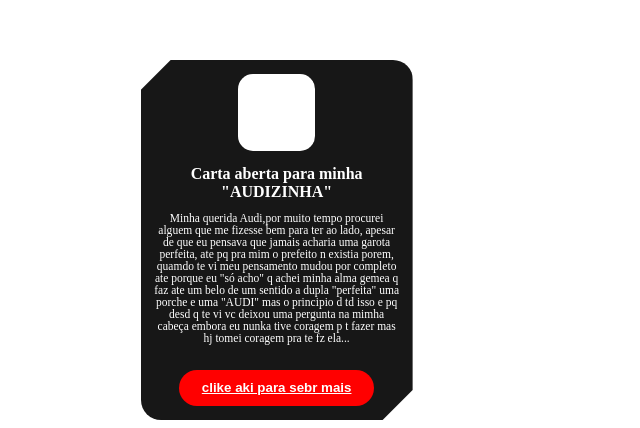
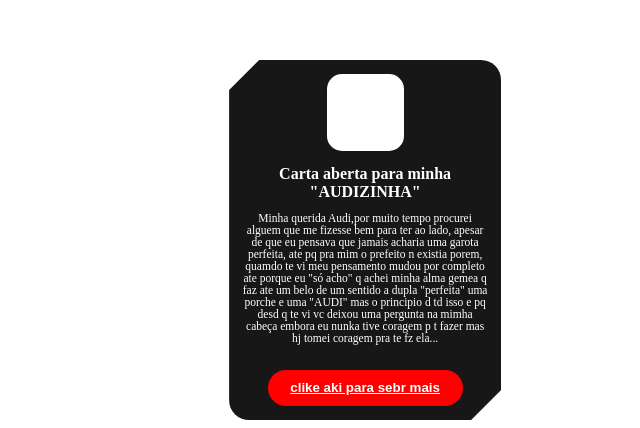
Before and after one commit to Zedoradinholixo/Foi, a plain HTML site: page index.html in a window 1280 px wide. Shown: the part 572-1000 px from the top of the page, without its empty margins (196-836 px from the left). Drawn offline with Linux system fonts and the light colour scheme.

Commit message:
Add files via upload

```diff
--- a/index.html
+++ b/index.html
@@ -20,7 +20,7 @@
   display: flex;
   flex-direction: column;
   margin-top:50%;
-  margin-left:26%;
+  margin-left:33%;
 }
 
 .card span {
```
